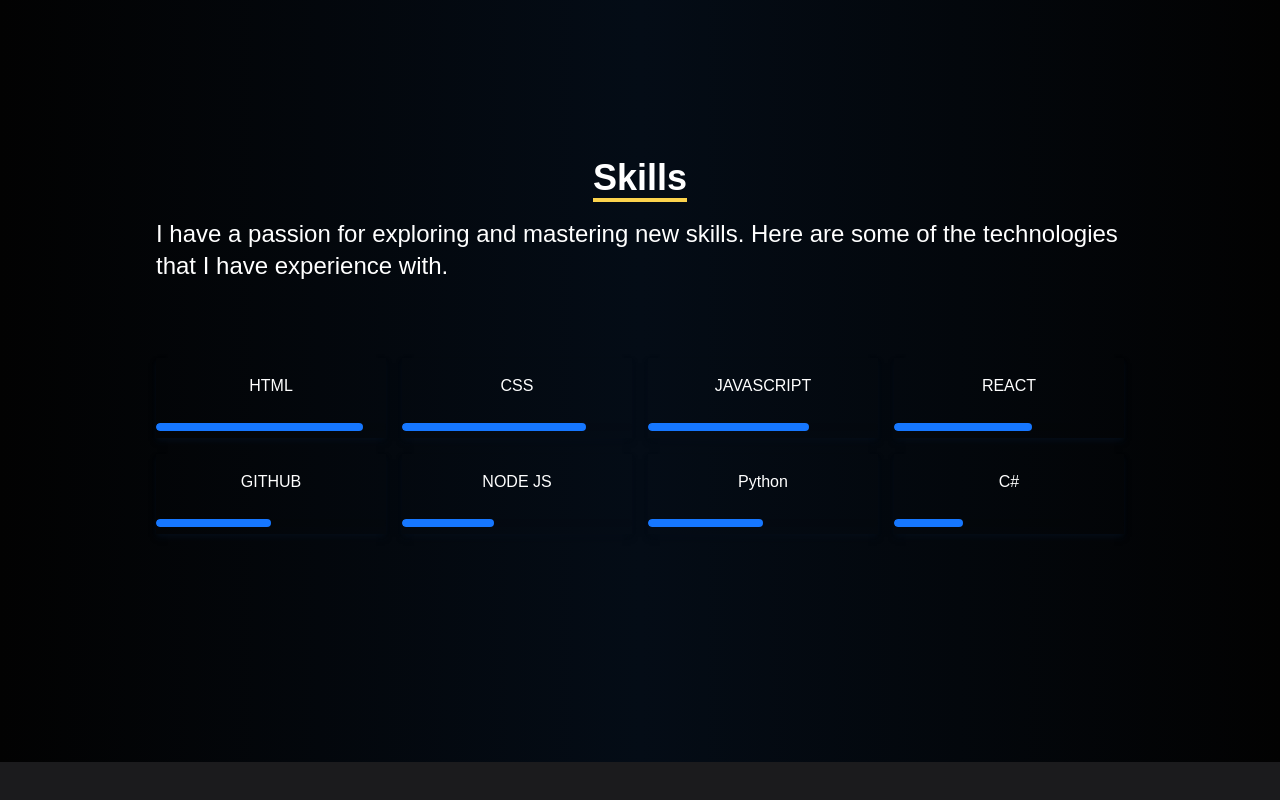
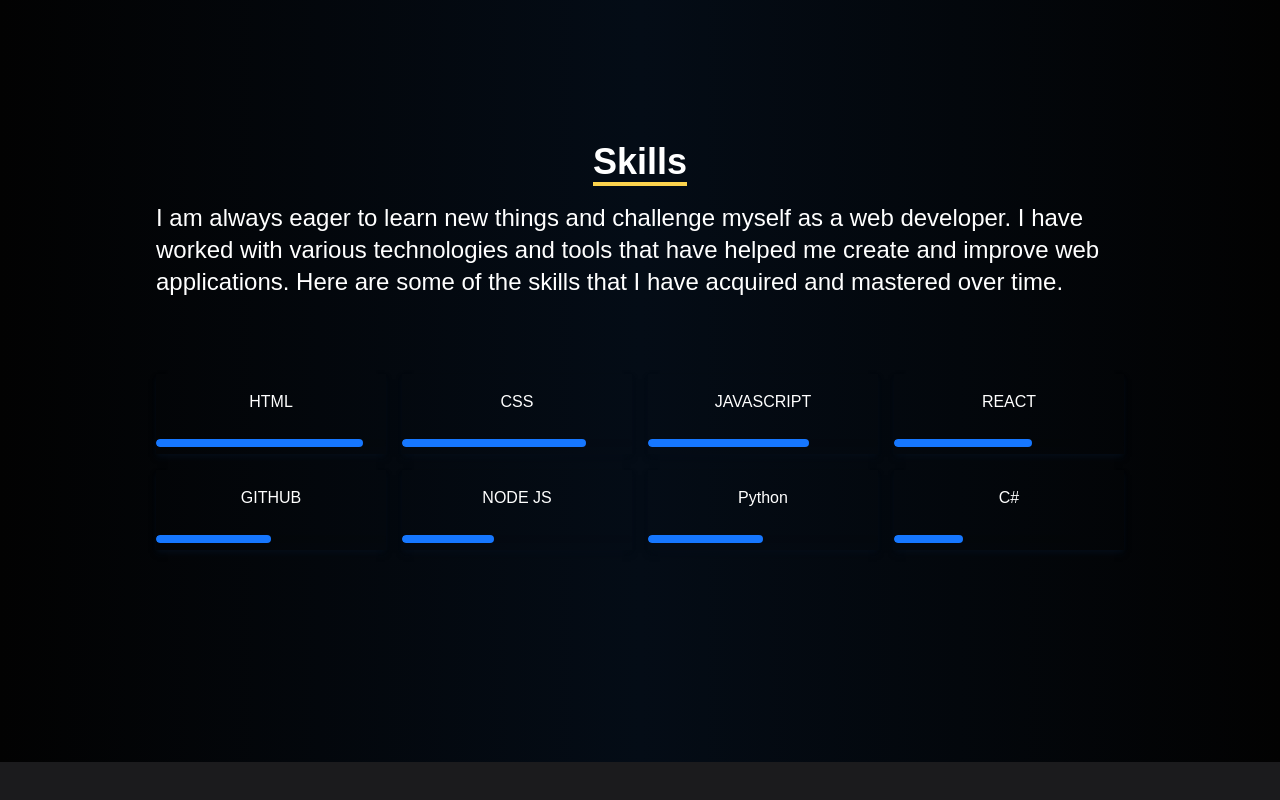
Before and after one commit to bilaal5279/Portfolio, a React (Vite) app: page /#/ in a window 1280 px wide. Shown: the part 838-1638 px from the top of the page. Built offline with nearby package versions, Linux system fonts and the light colour scheme.

Commit message:
changed about me text

```diff
--- a/src/components/AboutMe.jsx
+++ b/src/components/AboutMe.jsx
@@ -34,8 +34,8 @@ const AboutMe = () => {
             Skills
           </animated.p>
           <p className='py-4 text-2xl'>
-          I have a passion for exploring and mastering new skills. Here are some of the technologies that I have experience with.
-          </p>
+          I am always eager to learn new things and challenge myself as a web developer.
+           I have worked with various technologies and tools that have helped me create and improve web applications. Here are some of the skills that I have acquired and mastered over time.          </p>
         </div>
         <div className='w-full grid grid-cols-2 sm:grid-cols-4 gap-4 text-center py-8'>
           {/* Use animated tag to apply the barSpring animation */}
```
